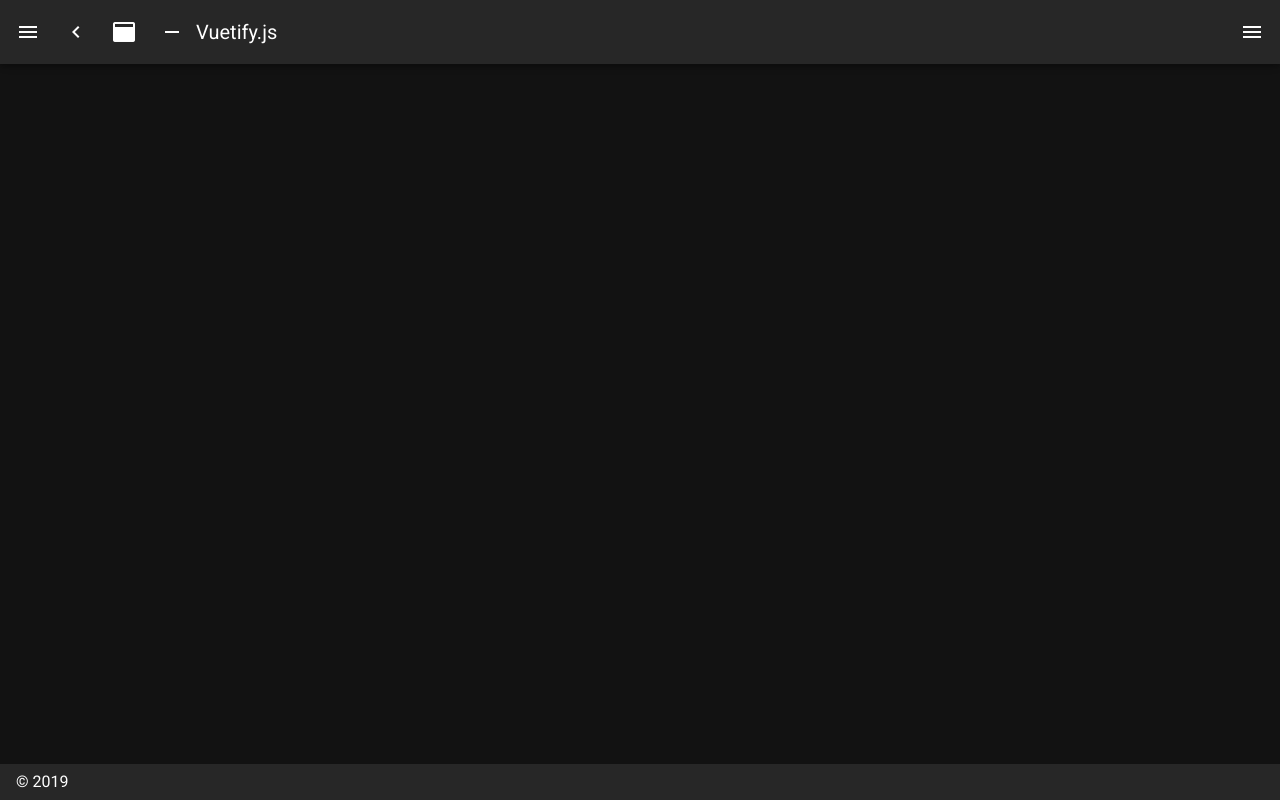
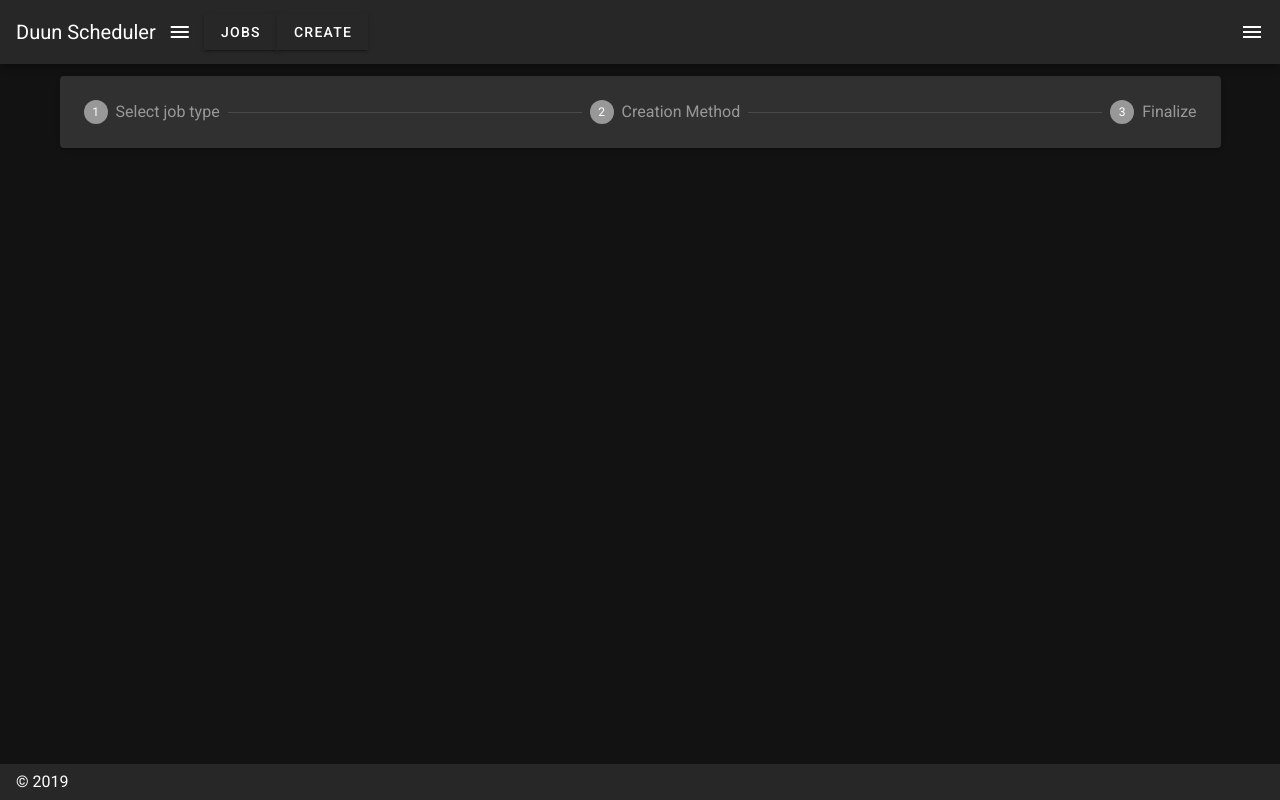
Before and after one commit to DuunScheduler/DuunScheduler, a Nuxt app in the folder frontend/: page /create in a window 1280 px wide. Before the commit this address had no page. Built offline with nearby package versions, Linux system fonts and the light colour scheme.

Commit message:
ui mockup

```diff
--- /dev/null
+++ b/frontend/components/create/CreateMethod.vue
@@ -0,0 +1,9 @@
+<template>
+  <p>
+    from file
+    arn
+    write in file
+    runtime
+    textbox
+  </p>
+</template>
--- /dev/null
+++ b/frontend/components/create/CreateType.vue
@@ -0,0 +1,27 @@
+<template>
+  <v-container size="400" class="ct-vc-1">
+    <v-row>
+      <v-col>
+        <v-radio-group v-model="radios" :mandatory="true">
+          <v-radio label="Lambda" value="value1">sdasda</v-radio>
+          <v-radio label="Fargate" value="value"></v-radio>
+          <v-radio label="SSM" value="value3">asdasd</v-radio>
+        </v-radio-group>
+      </v-col>
+    </v-row>
+  </v-container>
+</template>
+
+<style scoped>
+.ct-vc-1 {
+  position: relative;
+  align-content: center;
+  justify-content: center;
+  width: 20%;
+}
+
+.div {
+  align-content: stretch;
+  justify-content: center;
+}
+</style>
--- a/frontend/layouts/default.vue
+++ b/frontend/layouts/default.vue
@@ -1,20 +1,8 @@
 <template>
   <v-app dark>
-    <v-navigation-drawer
-      v-model="drawer"
-      :mini-variant="miniVariant"
-      :clipped="clipped"
-      fixed
-      app
-    >
+    <v-navigation-drawer v-model="drawer" :mini-variant="miniVariant" :clipped="clipped" fixed app>
       <v-list>
-        <v-list-item
-          v-for="(item, i) in items"
-          :key="i"
-          :to="item.to"
-          router
-          exact
-        >
+        <v-list-item v-for="(item, i) in items" :key="i" :to="item.to" router exact>
           <v-list-item-action>
             <v-icon>{{ item.icon }}</v-icon>
           </v-list-item-action>
@@ -24,36 +12,13 @@
         </v-list-item>
       </v-list>
     </v-navigation-drawer>
-    <v-app-bar
-      :clipped-left="clipped"
-      fixed
-      app
-    >
+    <v-app-bar :clipped-left="clipped" fixed app>
+      <v-toolbar-title v-text="title" />
       <v-app-bar-nav-icon @click.stop="drawer = !drawer" />
-      <v-btn
-        icon
-        @click.stop="miniVariant = !miniVariant"
-      >
-        <v-icon>mdi-{{ `chevron-${miniVariant ? 'right' : 'left'}` }}</v-icon>
-      </v-btn>
-      <v-btn
-        icon
-        @click.stop="clipped = !clipped"
-      >
-        <v-icon>mdi-application</v-icon>
-      </v-btn>
-      <v-btn
-        icon
-        @click.stop="fixed = !fixed"
-      >
-        <v-icon>mdi-minus</v-icon>
-      </v-btn>
-      <v-toolbar-title v-text="title" />
+      <v-btn tile="true" @click.stop="fixed = !fixed">jobs</v-btn>
+      <v-btn tile="true">create</v-btn>
       <v-spacer />
-      <v-btn
-        icon
-        @click.stop="rightDrawer = !rightDrawer"
-      >
+      <v-btn icon @click.stop="rightDrawer = !rightDrawer">
         <v-icon>mdi-menu</v-icon>
       </v-btn>
     </v-app-bar>
@@ -62,27 +27,17 @@
         <nuxt />
       </v-container>
     </v-content>
-    <v-navigation-drawer
-      v-model="rightDrawer"
-      :right="right"
-      temporary
-      fixed
-    >
+    <v-navigation-drawer v-model="rightDrawer" :right="right" temporary fixed>
       <v-list>
         <v-list-item @click.native="right = !right">
           <v-list-item-action>
-            <v-icon light>
-              mdi-repeat
-            </v-icon>
+            <v-icon light>mdi-repeat</v-icon>
           </v-list-item-action>
           <v-list-item-title>Switch drawer (click me)</v-list-item-title>
         </v-list-item>
       </v-list>
     </v-navigation-drawer>
-    <v-footer
-      :fixed="fixed"
-      app
-    >
+    <v-footer :fixed="fixed" app>
       <span>&copy; 2019</span>
     </v-footer>
   </v-app>
@@ -90,7 +45,7 @@
 
 <script>
 export default {
-  data () {
+  data() {
     return {
       clipped: false,
       drawer: false,
@@ -103,6 +58,11 @@ export default {
         },
         {
           icon: 'mdi-chart-bubble',
+          title: 'Jobs',
+          to: '/jobs'
+        },
+        {
+          icon: 'mdi-chart-bubble',
           title: 'Inspire',
           to: '/inspire'
         }
@@ -110,7 +70,7 @@ export default {
       miniVariant: false,
       right: true,
       rightDrawer: false,
-      title: 'Vuetify.js'
+      title: 'Duun Scheduler'
     }
   }
 }
--- /dev/null
+++ b/frontend/pages/create.vue
@@ -0,0 +1,53 @@
+<template>
+  <v-layout>
+    <v-flex>
+      <v-stepper v-model="e13">
+        <v-stepper-header>
+          <v-stepper-step step="1">Select job type</v-stepper-step>
+          <v-divider></v-divider>
+          <v-stepper-step step="2">Creation Method</v-stepper-step>
+          <v-divider></v-divider>
+          <v-stepper-step step="3">Finalize</v-stepper-step>
+        </v-stepper-header>
+
+        <v-stepper-items>
+          <v-stepper-content step="1">
+            <CreateType />
+            <v-btn color="primary" @click="e13 = 2">Continue</v-btn>
+            <v-btn text>Cancel</v-btn>
+          </v-stepper-content>
+
+          <v-stepper-content step="2">
+            <v-card color="grey lighten-1" class="mb-12" height="400px"></v-card>
+            <v-btn color="primary" @click="e13 = 3">Continue</v-btn>
+            <v-btn @click="e13 = 1" text>Cancel</v-btn>
+          </v-stepper-content>
+
+          <v-stepper-content step="3">
+            <v-card color="grey lighten-5" class="mb-12" height="400px"></v-card>
+            <v-btn color="primary">Continue</v-btn>
+            <v-btn @click="e13 = 2" text>Cancel</v-btn>
+          </v-stepper-content>
+        </v-stepper-items>
+      </v-stepper>
+    </v-flex>
+  </v-layout>
+</template>
+
+<script lang="ts">
+import Vue from 'vue'
+import CreateType from '~/components/create/CreateType.vue'
+import CreateMethod from '~/components/create/CreateMethod.vue'
+
+export default Vue.extend({
+  components: {
+    CreateType,
+    CreateMethod
+  },
+  data() {
+    return {
+      e13: 0
+    }
+  }
+})
+</script>
--- a/frontend/pages/index.vue
+++ b/frontend/pages/index.vue
@@ -1,78 +1,44 @@
 <template>
-  <v-layout
-    column
-    justify-center
-    align-center
-  >
-    <v-flex
-      xs12
-      sm8
-      md6
-    >
+  <v-layout column justify-center align-center>
+    <v-flex xs12 sm8 md6>
       <div class="text-center">
         <logo />
         <vuetify-logo />
       </div>
       <v-card>
-        <v-card-title class="headline">
-          Welcome to the Vuetify + Nuxt.js template
-        </v-card-title>
+        <v-card-title class="headline">Welcome to the Vuetify + Nuxt.js template</v-card-title>
         <v-card-text>
           <p>Vuetify is a progressive Material Design component framework for Vue.js. It was designed to empower developers to create amazing applications.</p>
           <p>
-            For more information on Vuetify, check out the <a
-              href="https://vuetifyjs.com"
-              target="_blank"
-            >
-              documentation
-            </a>.
+            For more information on Vuetify, check out the
+            <a href="https://vuetifyjs.com" target="_blank">documentation</a>.
           </p>
           <p>
-            If you have questions, please join the official <a
-              href="https://chat.vuetifyjs.com/"
-              target="_blank"
-              title="chat"
-            >
-              discord
-            </a>.
+            If you have questions, please join the official
+            <a href="https://chat.vuetifyjs.com/" target="_blank" title="chat">discord</a>.
           </p>
           <p>
-            Find a bug? Report it on the github <a
+            Find a bug? Report it on the github
+            <a
               href="https://github.com/vuetifyjs/vuetify/issues"
               target="_blank"
               title="contribute"
-            >
-              issue board
-            </a>.
+            >issue board</a>.
           </p>
           <p>Thank you for developing with Vuetify and I look forward to bringing more exciting features in the future.</p>
           <div class="text-xs-right">
-            <em><small>&mdash; John Leider</small></em>
+            <em>
+              <small>&mdash; John Leider</small>
+            </em>
           </div>
-          <hr class="my-3">
-          <a
-            href="https://nuxtjs.org/"
-            target="_blank"
-          >
-            Nuxt Documentation
-          </a>
-          <br>
-          <a
-            href="https://github.com/nuxt/nuxt.js"
-            target="_blank"
-          >
-            Nuxt GitHub
-          </a>
+          <hr class="my-3" />
+          <a href="https://nuxtjs.org/" target="_blank">Nuxt Documentation</a>
+          <br />
+          <a href="https://github.com/nuxt/nuxt.js" target="_blank">Nuxt GitHub</a>
         </v-card-text>
         <v-card-actions>
           <v-spacer />
-          <v-btn
-            color="primary"
-            nuxt
-            to="/inspire"
-          >
-            Continue
-          </v-btn>
+          <v-btn color="primary" nuxt to="/inspire">Continue</v-btn>
         </v-card-actions>
       </v-card>
     </v-flex>
--- /dev/null
+++ b/frontend/pages/jobs/_name.vue
@@ -0,0 +1,28 @@
+<template>
+  <v-layout column justify-center align-center>
+    <v-flex xs12 sm8 md6>
+      <v-card min-width="700">
+        <v-card-title class="headline">Test</v-card-title>
+        <v-card-text>
+          <p>Some test text</p>
+        </v-card-text>
+        <v-card-actions>
+          <v-spacer />
+          <v-btn color="primary" nuxt to="/">Foo</v-btn>
+        </v-card-actions>
+      </v-card>
+    </v-flex>
+  </v-layout>
+</template>
+
+<script>
+import Logo from '~/components/Logo.vue'
+import VuetifyLogo from '~/components/VuetifyLogo.vue'
+export default {
+  computed: {
+    item() {
+      return { id: this.$route.params.name }
+    }
+  }
+}
+</script>
--- /dev/null
+++ b/frontend/pages/jobs/index.vue
@@ -0,0 +1,57 @@
+<template>
+  <v-layout column justify-center align-center>
+    <v-container>
+      <v-row>
+        <v-col />
+        <v-col cols="10">
+          <v-data-table
+            :headers="headers"
+            :items="jobs"
+            :items-per-page="20"
+            :loading="loading"
+            :calculate-widths="false"
+            @click:row="handleClick"
+          />
+        </v-col>
+        <v-col />
+      </v-row>
+    </v-container>
+  </v-layout>
+</template>
+
+<script>
+import { mapActions } from 'vuex'
+export default {
+  data() {
+    return {
+      headers: [
+        { text: 'title', value: 'name', width: '20%' },
+        { text: 'job type', value: 'type', width: '15%' },
+        { text: 'owner/maintainer', value: 'owner', width: '20%' },
+        { text: 'State', value: 'state', width: '15%' },
+        { text: 'created', value: 'created', width: '15%' },
+        { text: 'report', value: 'url', width: '20%' }
+      ]
+    }
+  },
+  computed: {
+    jobs() {
+      return this.$store.state.job.items
+    },
+    loading() {
+      return !this.$store.state.job.updateState
+    }
+  },
+  async created() {
+    this.getAll()
+  },
+  methods: {
+    ...mapActions({
+      getAll: 'job/getAll'
+    }),
+    handleClick(item) {
+      this.$router.push({ name: 'job-name', params: { name: item.name } })
+    }
+  }
+}
+</script>
--- /dev/null
+++ b/frontend/pages/settings.vue
@@ -0,0 +1,15 @@
+<template>
+  <v-layout>
+    <v-flex class="text-center">
+      <img src="/v.png" alt="Vuetify.js" class="mb-5" />
+      <blockquote class="blockquote">
+        &#8220;First, solve the problem. Then, write the code.&#8221;
+        <footer>
+          <small>
+            <em>&mdash;John Johnson</em>
+          </small>
+        </footer>
+      </blockquote>
+    </v-flex>
+  </v-layout>
+</template>
--- /dev/null
+++ b/frontend/store/index.js
@@ -0,0 +1,9 @@
+export const state = () => ({
+  counter: 0
+})
+
+export const mutations = {
+  increment(state) {
+    state.counter++
+  }
+}
--- /dev/null
+++ b/frontend/store/job.js
@@ -0,0 +1,33 @@
+export const state = () => ({
+  items: [
+    {
+      name: 'job foo',
+      type: 'lambda',
+      owner: 'ross',
+      state: 'updating',
+      created: '31/12/2019:19:41:41',
+      url: 'blah'
+    },
+    { name: 'job bar' }
+  ],
+
+  updateState: false
+})
+
+export const mutations = {
+  async setAll(state, data) {
+    console.log('running setAll')
+    //state.items = data
+    state.updateState = true
+  }
+}
+
+export const actions = {
+  async getAll({ commit }) {
+    console.log('running getAll')
+    const data = await this.$axios.$get(
+      'https://jsonplaceholder.typicode.com/photos'
+    )
+    commit('setAll', data)
+  }
+}
```
